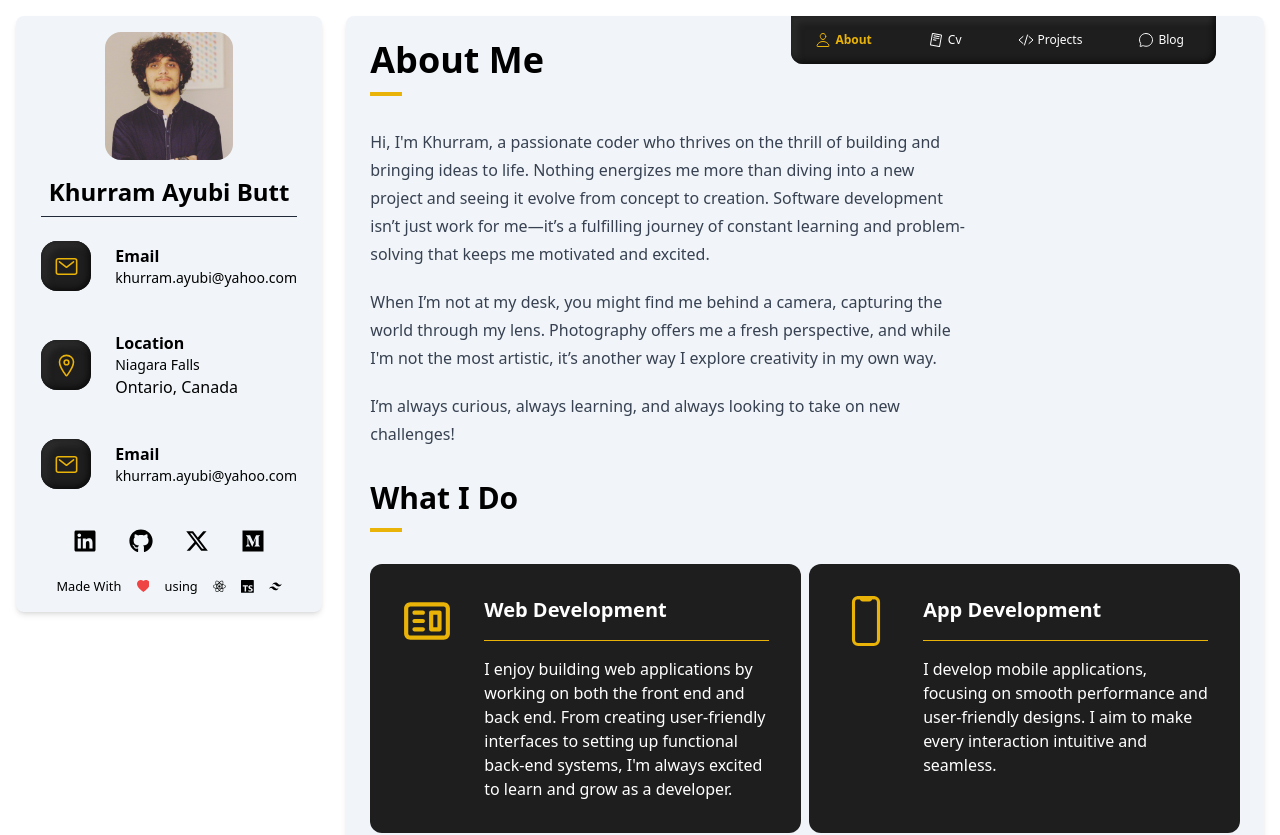
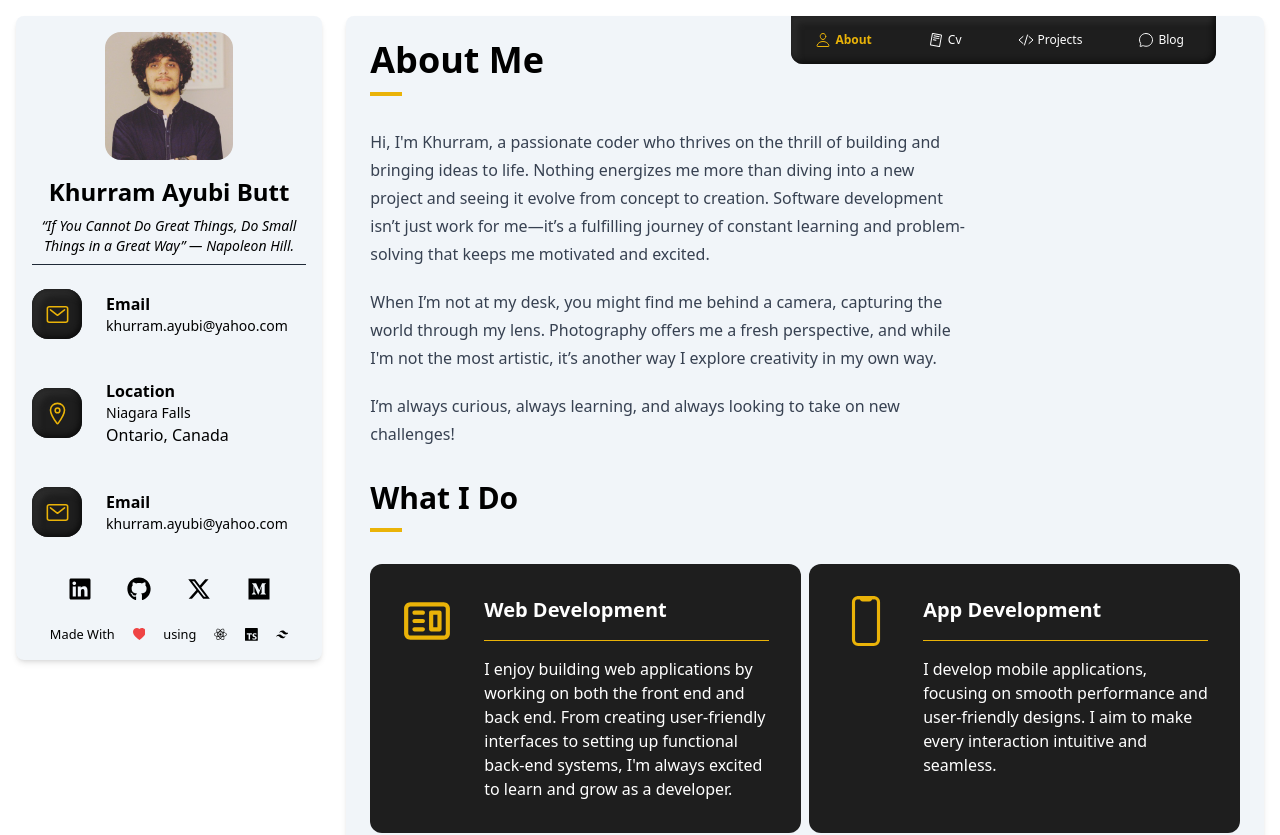
Before and after one commit to khurramayubi/khurramayubi.github.io, a React (Vite) app: page / in a window 1280 px wide. Shown: the top 835 px of the page. Built offline with nearby package versions, Linux system fonts and the light colour scheme.

Commit message:
Added quote

```diff
--- a/src/App.tsx
+++ b/src/App.tsx
@@ -62,6 +62,10 @@ function App() {
 					/>
 					<div className="space-y-2 text-center">
 						<h2 className="text-2xl font-bold">Khurram Ayubi Butt</h2>
+						<blockquote className="italic text-sm">
+							“If You Cannot Do Great Things, Do Small Things in a Great Way” —
+							Napoleon Hill.
+						</blockquote>
 						<hr className="border-gray-800" />
 						<SocialTile
 							icon={IoMailOutline}
```
